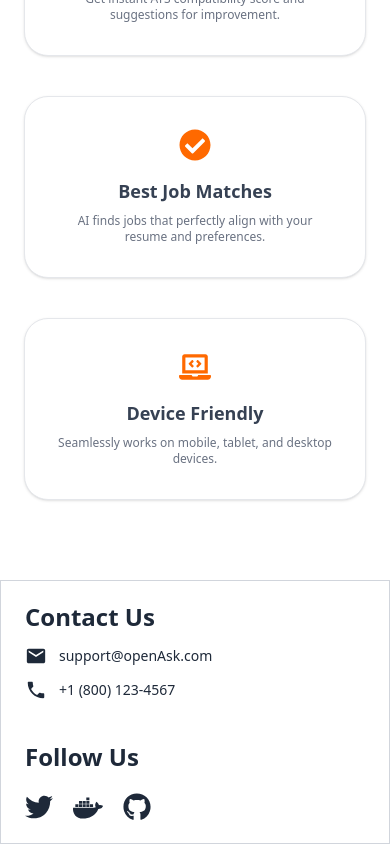
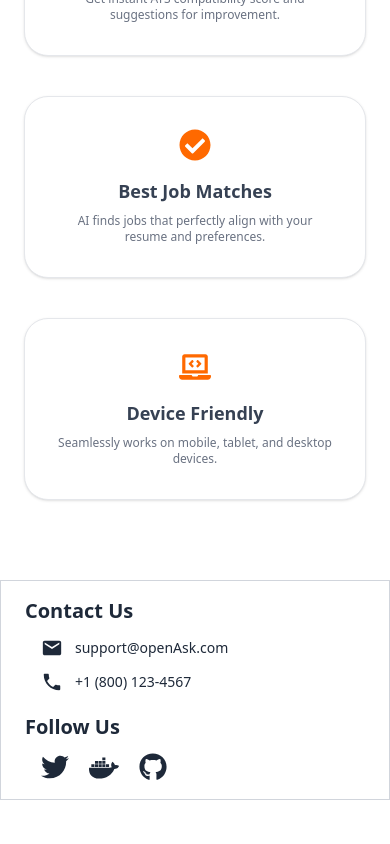
Before and after one commit to harshkunz/Job-Finder, a Next.js app: page / in a window 390 px wide. Shown: the part 2745-3589 px from the top of the page. After the commit the page ends 3545 px from the top, so only its background shows below. Built offline with nearby package versions, Linux system fonts and the light colour scheme.

Commit message:
Update Footer.tsx

```diff
--- a/app/components/Footer.tsx
+++ b/app/components/Footer.tsx
@@ -6,16 +6,16 @@ import { FaDocker } from 'react-icons/fa6';
 
 const Footer = () => {
   return (
-    <footer className="text-gray-800 py-5 border border-gray-300">
-      <div className="max-w-6xl mx-auto px-6 grid grid-cols-1 md:grid-cols-2 gap-10">
+    <footer className="text-gray-800 py-4 sm:py-5 border border-gray-300">
+      <div className="max-w-6xl mx-auto px-6 grid grid-cols-1 md:grid-cols-2 gap-5 sm:gap-10">
         {/* Contact Section */}
         <div className="flex flex-col space-y-3">
-          <h2 className="text-2xl font-semibold mb-3">Contact Us</h2>
-          <p className="flex items-center gap-3 transition-colors cursor-pointer transition-transform transform hover:scale-105">
+          <h2 className="text-xl sm:text-2xl font-semibold mb-3">Contact Us</h2>
+          <p className="px-4 sm:px-0 flex items-center gap-3 transition-colors cursor-pointer transition-transform transform hover:scale-105">
             <MdEmail size={22} />
             <a className='text-sm' href="mailto:support@openai.com">support@openAsk.com</a>
           </p>
-          <p className="flex items-center gap-3 transition-colors cursor-pointer transition-transform transform hover:scale-105">
+          <p className="px-4 sm:px-0 flex items-center gap-3 transition-colors cursor-pointer transition-transform transform hover:scale-105">
             <MdPhone size={22} />
             <a className='text-sm' href="tel:+18001234567">+1 (800) 123-4567</a>
           </p>
@@ -23,8 +23,8 @@ const Footer = () => {
 
         {/* Social Links */}
         <div className="flex flex-col items-start md:items-end space-y-2">
-          <h2 className="text-2xl font-semibold mb-3">Follow Us</h2>
-          <div className="flex gap-5 text-2xl mt-2">
+          <h2 className="text-xl sm:text-2xl font-semibold mb-1 sm:mb-3">Follow Us</h2>
+          <div className="flex gap-5 text-2xl mt-2 px-4 sm:px-0">
             <Link href="https://twitter.com/" target="_blank">
               <FaTwitter size={28} className=" transition-transform transform hover:scale-110" />
             </Link>
```
